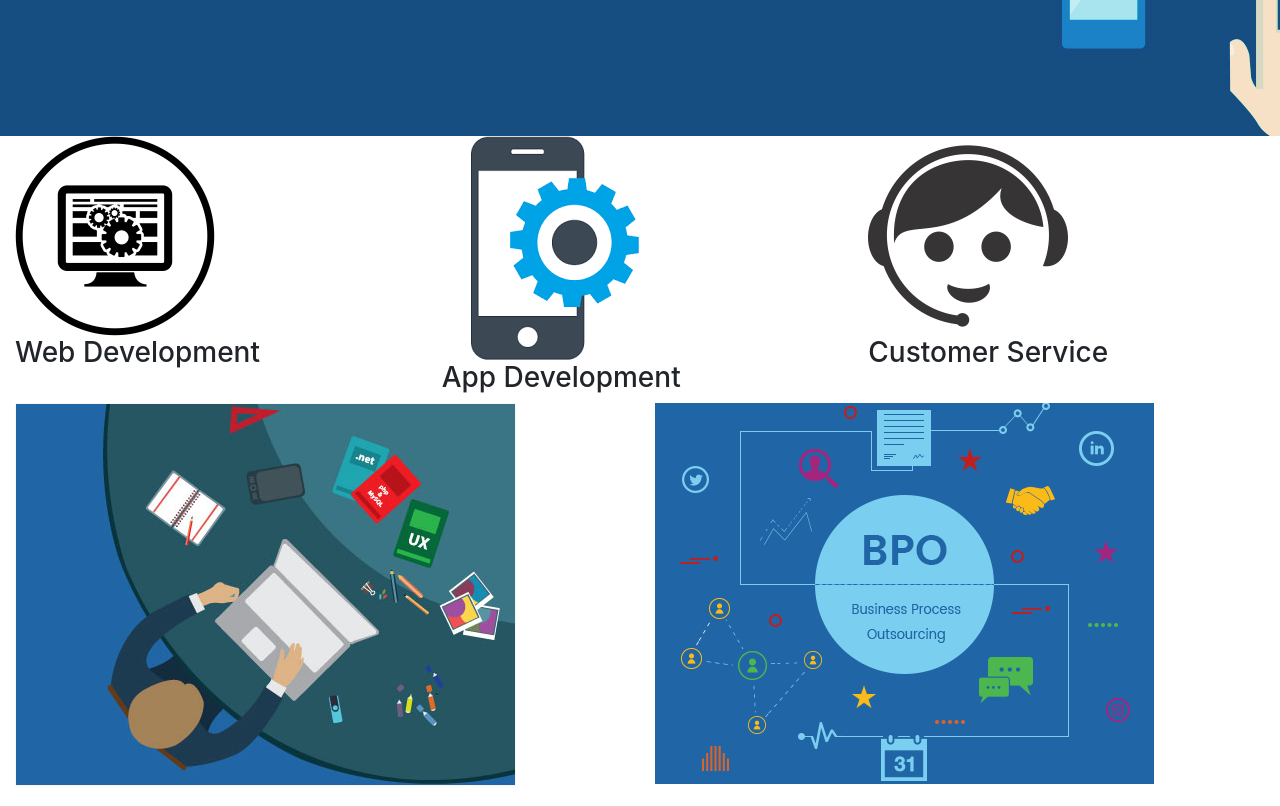
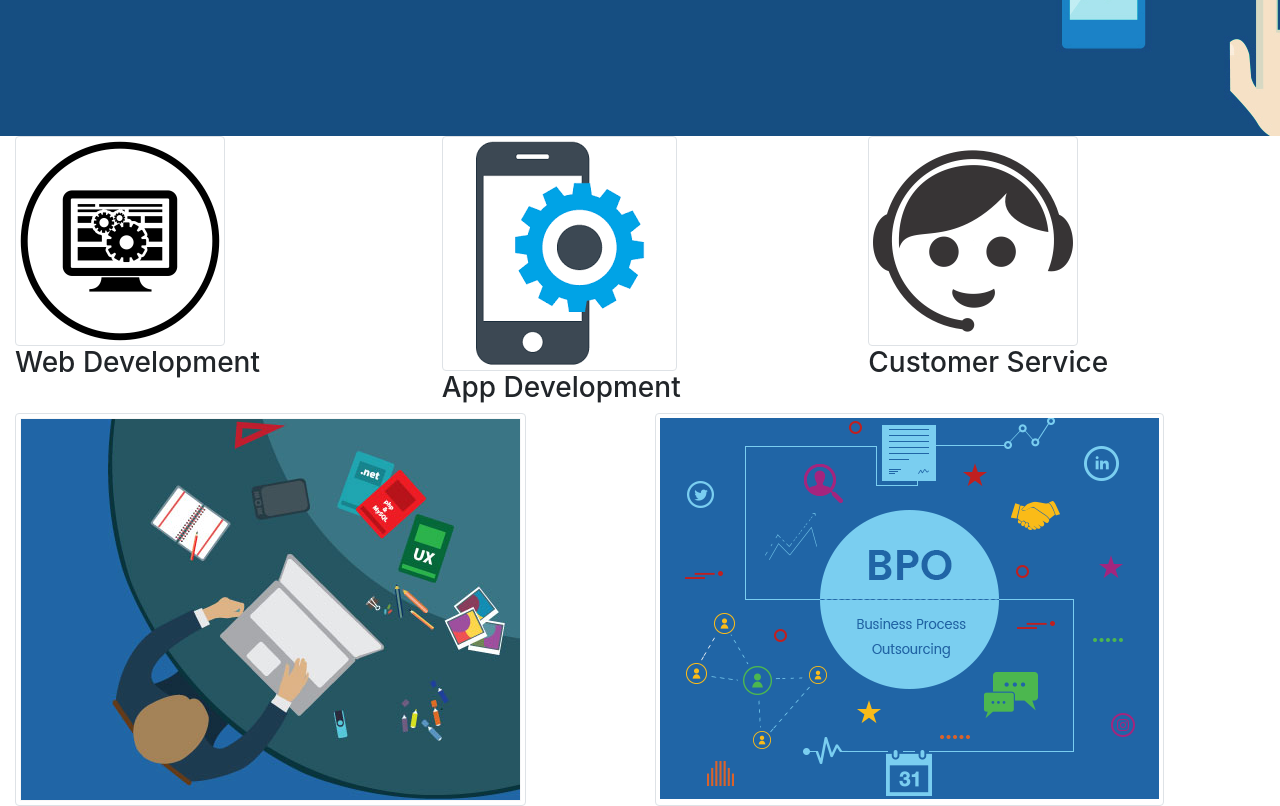
Before and after one commit to Naimulnobel/softwarecompany, a plain HTML site: page index.html in a window 1280 px wide. Shown: the part 420-1226 px from the top of the page. Drawn offline with nearby package versions, Linux system fonts and the light colour scheme.

Commit message:
Update index.html

```diff
--- a/index.html
+++ b/index.html
@@ -48,15 +48,15 @@
 
         <div class="row">
                 <div class="col-xs-12 col-md-4 col-lg-4">
-                    <img src="asset/webdevelopment.png"class="web-d">
+                    <img src="asset/webdevelopment.png"class="img-thumbnail rounded">
                     <h3>Web Development</h3>
                 </div>
                 <div class="col-xs-12 col-md-4 col-lg-4">
-                    <img src="asset/appdevelopment.png"class="app-d">
+                    <img src="asset/appdevelopment.png"class="img-thumbnail rounded">
                     <h3>App Development</h3>
                 </div>
                 <div class="col-xs-12 col-md-4 col-lg-4">
-                  <img src="asset/service.png"class="service">
+                  <img src="asset/service.png"class="img-thumbnail rounded">
                   <h3>Customer Service</h3>
               </div>
         </div>
@@ -66,11 +66,11 @@
 
         <div class="row">
                 <div class="col-xs-12 col-md-6 col-lg-6">
-                    <img src="asset/itsolution.PNG"class="it_solution">
+                    <img src="asset/itsolution.PNG"class="img-thumbnail">
 
                 </div>
                 <div class="col-xs-12 col-md-6 col-lg-6">
-                    <img src="asset/marketing.PNG"class="app-d">
+                    <img src="asset/marketing.PNG"class="img-thumbnail">
 
                 </div>
 
```
